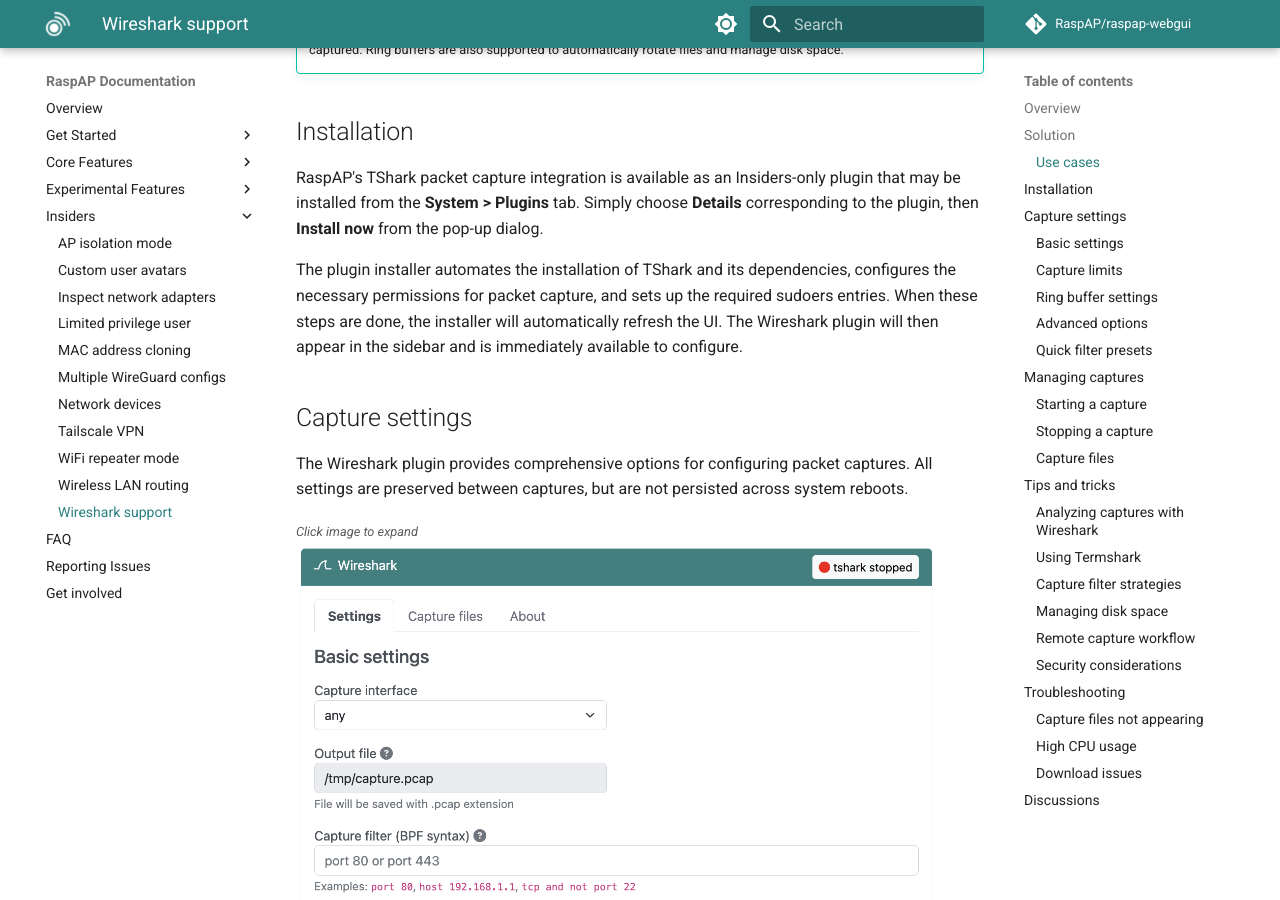
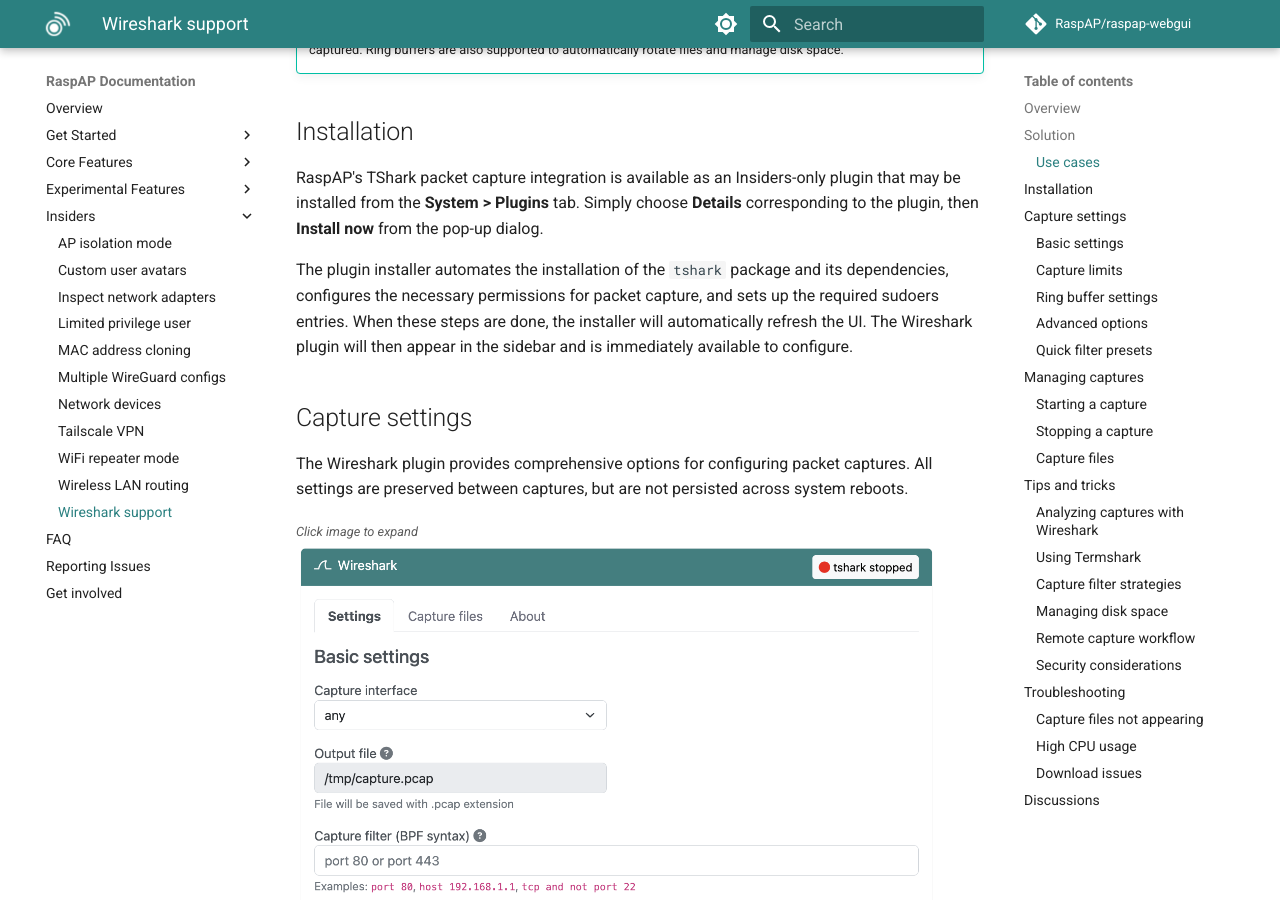
Before and after one commit to RaspAP/raspap-docs, an MkDocs documentation site: the page built from docs/features-insiders/wireshark.md, in a window 1280 px wide and 900 px high, scrolled down 1662 px. Built offline with MkDocs 1.6.1 and Material for MkDocs 9.7.7, drawn with Linux system fonts in a browser that asks for light colours; comment, search, counter and statistics services are not loaded; some of the changed text lies outside the part shown.

Commit message:
Minor edits

```diff
--- a/docs/features-insiders/wireshark.md
+++ b/docs/features-insiders/wireshark.md
@@ -35,7 +35,7 @@
 ## Installation
 RaspAP's TShark packet capture integration is available as an Insiders-only plugin that may be installed from the **System > Plugins** tab. Simply choose **Details** corresponding to the plugin, then **Install now** from the pop-up dialog.
 
-The plugin installer automates the installation of TShark and its dependencies, configures the necessary permissions for packet capture, and sets up the required sudoers entries. When these steps are done, the installer will automatically refresh the UI. The Wireshark plugin will then appear in the sidebar and is immediately available to configure.
+The plugin installer automates the installation of the `tshark` package and its dependencies, configures the necessary permissions for packet capture, and sets up the required sudoers entries. When these steps are done, the installer will automatically refresh the UI. The Wireshark plugin will then appear in the sidebar and is immediately available to configure.
 
 ## Capture settings
 The Wireshark plugin provides comprehensive options for configuring packet captures. All settings are preserved between captures, but are not persisted across system reboots.
@@ -52,7 +52,7 @@
 This read-only setting indicates the path where capture files will be saved. Files are saved in a standard `.pcap` format, which is compatible with Wireshark and other packet analysis tools. The default capture file storage location is `/tmp`.
 
 **Capture filter (BPF syntax)**
-You can use [Berkeley Packet Filter syntax](https://www.ibm.com/docs/en/qsip/7.4?topic=queries-berkeley-packet-filters) to capture only specific traffic. Leave this field empty to capture all traffic. Capture filters are applied during capture to reduce the amount of data saved to disk.
+You can use the [Berkeley Packet Filter syntax](https://www.ibm.com/docs/en/qsip/7.4?topic=queries-berkeley-packet-filters) to capture only specific traffic. Leave this field empty to capture all traffic. Capture filters are applied during capture to reduce the amount of data saved to disk.
 
 Common filter examples:
 
```
Also changed, not shown: other parts of docs/features-insiders/wireshark.md (+2 -2 lines).
